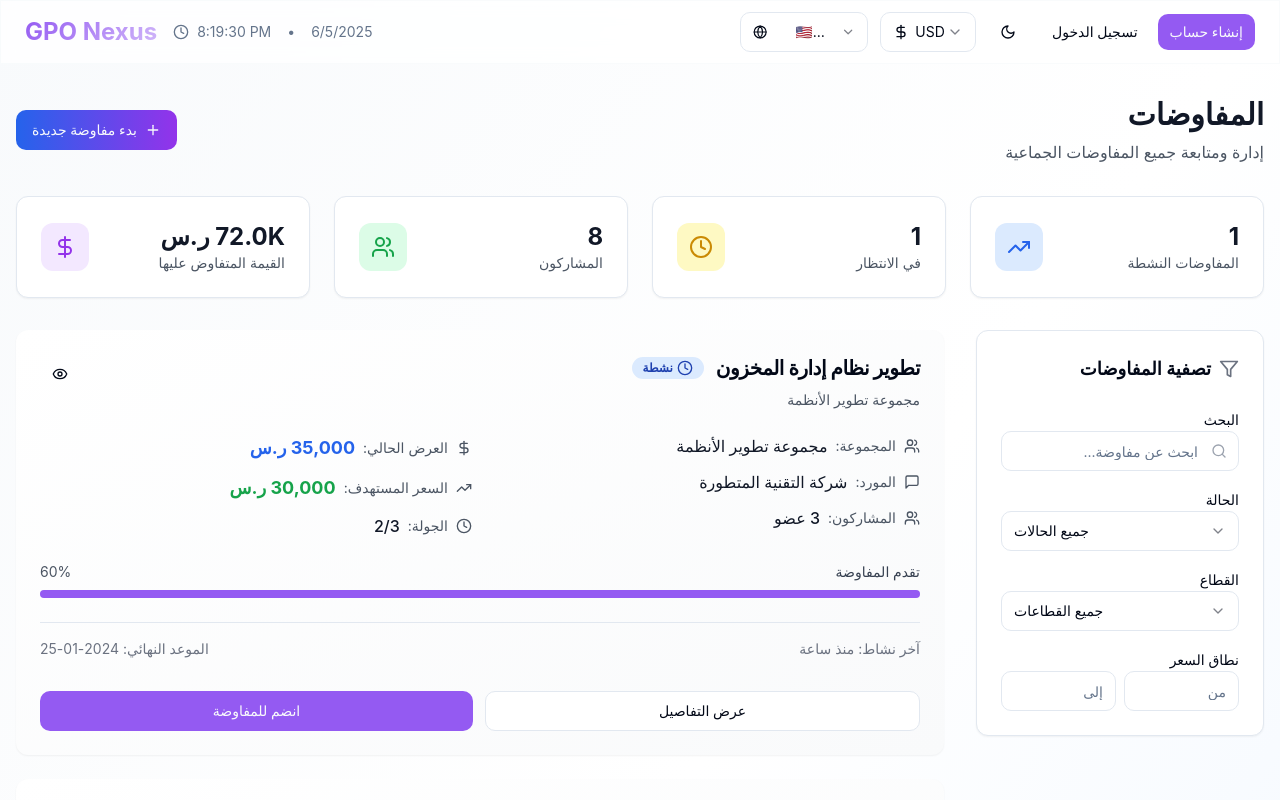
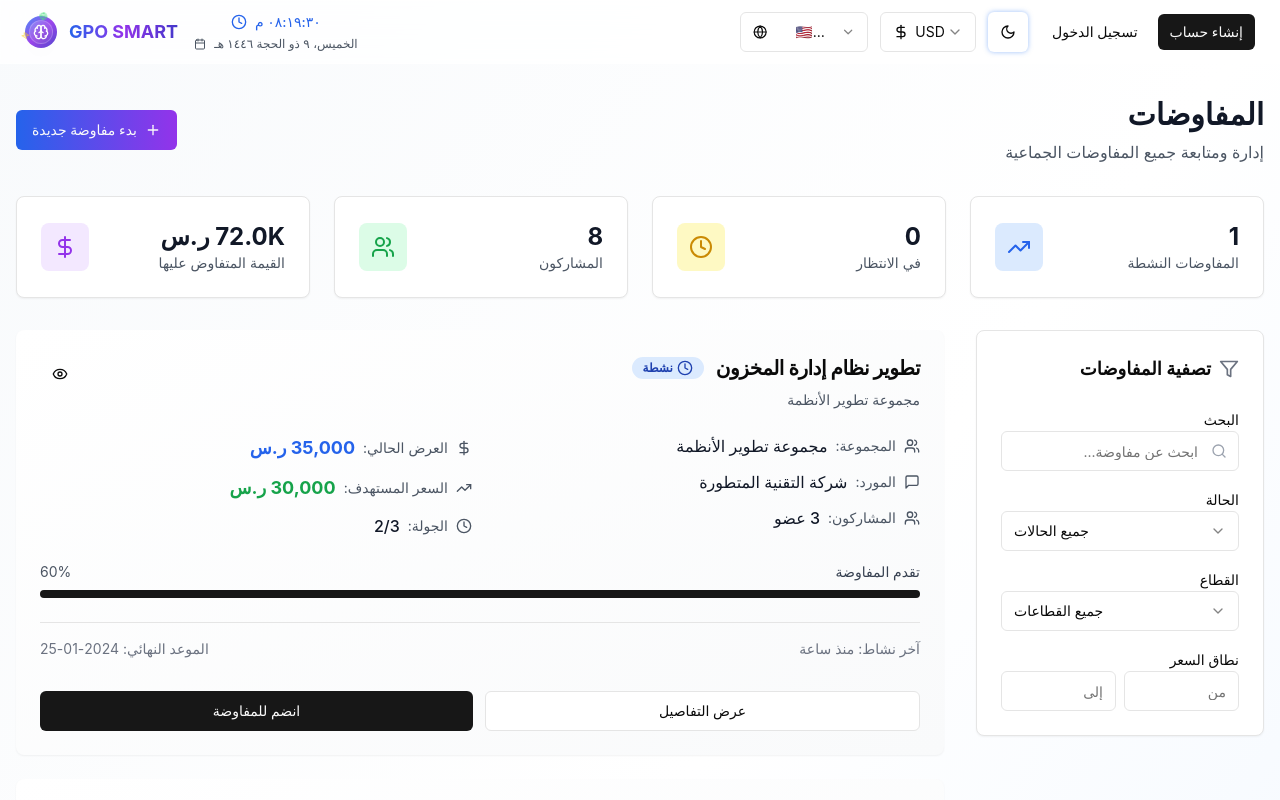
Before and after one commit to khedro7777/nexus-ai-workspace, a React (Vite) app: page /negotiations in a window 1280 px wide. Shown: the top 800 px of the page. Built offline with nearby package versions, Linux system fonts and the light colour scheme.

Commit message:
Refactor: Implement logo, title, and date/time updates
- Replace GPO Nexus with GPO SMART logo and title.
- Add current date, time, and user information to all pages.
- Fix build errors in Negotiations and Suppliers pages.

```diff
--- a/index.html
+++ b/index.html
@@ -5,7 +5,7 @@
     <meta charset="UTF-8" />
     <link rel="icon" type="image/svg+xml" href="/favicon.ico" />
     <meta name="viewport" content="width=device-width, initial-scale=1.0" />
-    <title>GPO Nexus - منصة التعاقد الذكي</title>
+    <title>GPO SMART - منصة التعاقد الذكي</title>
     <meta name="description" content="منصة التعاقد الذكي بين المشترين والموردين والمستقلين" />
 
     <!-- PWA Configuration -->
@@ -13,22 +13,22 @@
     <meta name="theme-color" content="#2563eb" />
     <meta name="apple-mobile-web-app-capable" content="yes" />
     <meta name="apple-mobile-web-app-status-bar-style" content="default" />
-    <meta name="apple-mobile-web-app-title" content="GPO Nexus" />
+    <meta name="apple-mobile-web-app-title" content="GPO SMART" />
 
     <!-- Mobile optimization -->
     <meta name="mobile-web-app-capable" content="yes" />
-    <meta name="application-name" content="GPO Nexus" />
+    <meta name="application-name" content="GPO SMART" />
 
     <!-- Arabic language support -->
     <meta name="language" content="Arabic" />
     <meta name="dir" content="rtl" />
 
     <!-- SEO Meta Tags -->
-    <meta name="keywords" content="تعاقد ذكي, شراء تعاوني, تسويق تعاوني, موردين, مستقلين, GPO" />
-    <meta name="author" content="GPO Nexus Team" />
+    <meta name="keywords" content="تعاقد ذكي, شراء تعاوني, تسويق تعاوني, موردين, مستقلين, GPO SMART" />
+    <meta name="author" content="GPO SMART Team" />
 
     <!-- Open Graph -->
-    <meta property="og:title" content="GPO Nexus - منصة التعاقد الذكي" />
+    <meta property="og:title" content="GPO SMART - منصة التعاقد الذكي" />
     <meta property="og:description" content="منصة التعاقد الذكي بين المشترين والموردين والمستقلين" />
     <meta property="og:type" content="website" />
     <meta property="og:locale" content="ar_SA" />
--- a/src/components/layout/Header.tsx
+++ b/src/components/layout/Header.tsx
@@ -1,6 +1,6 @@
 
 import React, { useState } from 'react';
-import { Menu, Sun, Moon, Globe, Clock, DollarSign, User } from 'lucide-react';
+import { Menu, Sun, Moon, Globe, DollarSign, User } from 'lucide-react';
 import { Button } from '@/components/ui/button';
 import { Select, SelectContent, SelectItem, SelectTrigger, SelectValue } from '@/components/ui/select';
 import { useTheme } from '@/hooks/useTheme';
@@ -8,6 +8,8 @@ import { useLanguage } from '@/hooks/useLanguage';
 import { useAuth } from '@/hooks/useAuth';
 import { Link } from 'react-router-dom';
 import MobileMenu from './MobileMenu';
+import Logo from './Logo';
+import UserDateTime from './UserDateTime';
 
 interface HeaderProps {
   sidebarOpen: boolean;
@@ -18,12 +20,6 @@ const Header: React.FC<HeaderProps> = ({ sidebarOpen, setSidebarOpen }) => {
   const { theme, toggleTheme } = useTheme();
   const { language, setLanguage, t } = useLanguage();
   const { user, signOut } = useAuth();
-  const [currentTime, setCurrentTime] = useState(new Date());
-
-  React.useEffect(() => {
-    const timer = setInterval(() => setCurrentTime(new Date()), 1000);
-    return () => clearInterval(timer);
-  }, []);
 
   const languages = [
     { code: 'en', name: 'English', flag: '🇺🇸' },
@@ -41,14 +37,11 @@ const Header: React.FC<HeaderProps> = ({ sidebarOpen, setSidebarOpen }) => {
   return (
     <header className="glass border-b sticky top-0 z-50 w-full h-16 flex items-center justify-between px-6" dir={language === 'ar' ? 'rtl' : 'ltr'}>
       <div className="flex items-center gap-4">
-        <Link to="/" className="text-2xl font-bold gradient-text">
-          GPO Nexus
+        <Link to="/">
+          <Logo size="sm" />
         </Link>
-        <div className="hidden md:flex items-center gap-2 text-sm text-muted-foreground">
-          <Clock className="w-4 h-4" />
-          <span>{currentTime.toLocaleTimeString()}</span>
-          <span className="mx-2">•</span>
-          <span>{currentTime.toLocaleDateString()}</span>
+        <div className="hidden lg:block">
+          <UserDateTime />
         </div>
       </div>
 
--- /dev/null
+++ b/src/components/layout/Logo.tsx
@@ -0,0 +1,66 @@
+
+import React from 'react';
+import { Brain, Zap, Globe } from 'lucide-react';
+
+interface LogoProps {
+  size?: 'sm' | 'md' | 'lg';
+  showText?: boolean;
+  className?: string;
+}
+
+const Logo: React.FC<LogoProps> = ({ size = 'md', showText = true, className = '' }) => {
+  const sizeClasses = {
+    sm: 'w-8 h-8',
+    md: 'w-10 h-10',
+    lg: 'w-16 h-16'
+  };
+
+  const textSizeClasses = {
+    sm: 'text-lg',
+    md: 'text-2xl',
+    lg: 'text-4xl'
+  };
+
+  return (
+    <div className={`flex items-center gap-3 ${className}`}>
+      {/* Innovative Logo Design */}
+      <div className={`relative ${sizeClasses[size]} flex items-center justify-center`}>
+        {/* Outer ring with gradient */}
+        <div className="absolute inset-0 rounded-full bg-gradient-to-br from-blue-500 via-purple-600 to-indigo-700 animate-pulse"></div>
+
+        {/* Inner circle with glass effect */}
+        <div className="absolute inset-1 rounded-full bg-gradient-to-br from-white/20 to-white/5 backdrop-blur-sm border border-white/20"></div>
+
+        {/* Central icon with glow effect */}
+        <div className="relative z-10 flex items-center justify-center">
+          <Brain className={`${size === 'sm' ? 'w-4 h-4' : size === 'md' ? 'w-5 h-5' : 'w-8 h-8'} text-white drop-shadow-lg`} />
+        </div>
+
+        {/* Orbiting elements */}
+        <div className="absolute inset-0 animate-spin" style={{ animationDuration: '8s' }}>
+          <Zap className={`absolute -top-1 left-1/2 transform -translate-x-1/2 ${size === 'sm' ? 'w-2 h-2' : 'w-3 h-3'} text-yellow-400`} />
+        </div>
+
+        <div className="absolute inset-0 animate-spin" style={{ animationDuration: '12s', animationDirection: 'reverse' }}>
+          <Globe className={`absolute -bottom-1 left-1/2 transform -translate-x-1/2 ${size === 'sm' ? 'w-2 h-2' : 'w-3 h-3'} text-green-400`} />
+        </div>
+      </div>
+
+      {/* Brand Text */}
+      {showText && (
+        <div className="flex flex-col">
+          <h1 className={`font-bold gradient-text ${textSizeClasses[size]} leading-none`}>
+            GPO SMART
+          </h1>
+          {size !== 'sm' && (
+            <span className="text-xs text-gray-500 font-medium tracking-wider">
+              منصة التعاقد الذكي
+            </span>
+          )}
+        </div>
+      )}
+    </div>
+  );
+};
+
+export default Logo;
--- /dev/null
+++ b/src/components/layout/UserDateTime.tsx
@@ -0,0 +1,48 @@
+
+import React, { useState, useEffect } from 'react';
+import { Clock, Calendar } from 'lucide-react';
+
+const UserDateTime: React.FC = () => {
+  const [currentTime, setCurrentTime] = useState(new Date());
+
+  useEffect(() => {
+    const timer = setInterval(() => {
+      setCurrentTime(new Date());
+    }, 1000);
+
+    return () => clearInterval(timer);
+  }, []);
+
+  const formatTime = (date: Date) => {
+    return date.toLocaleTimeString('ar-SA', {
+      hour: '2-digit',
+      minute: '2-digit',
+      second: '2-digit',
+      hour12: true
+    });
+  };
+
+  const formatDate = (date: Date) => {
+    return date.toLocaleDateString('ar-SA', {
+      weekday: 'long',
+      year: 'numeric',
+      month: 'long',
+      day: 'numeric'
+    });
+  };
+
+  return (
+    <div className="flex flex-col items-center gap-1 text-sm">
+      <div className="flex items-center gap-2 text-blue-600 font-medium">
+        <Clock className="w-4 h-4" />
+        <span dir="ltr">{formatTime(currentTime)}</span>
+      </div>
+      <div className="flex items-center gap-2 text-gray-600 text-xs">
+        <Calendar className="w-3 h-3" />
+        <span>{formatDate(currentTime)}</span>
+      </div>
+    </div>
+  );
+};
+
+export default UserDateTime;
--- a/src/index.css
+++ b/src/index.css
@@ -6,63 +6,57 @@
 @layer base {
   :root {
     --background: 0 0% 100%;
-    --foreground: 222.2 84% 4.9%;
+    --foreground: 0 0% 3.9%;
     --card: 0 0% 100%;
-    --card-foreground: 222.2 84% 4.9%;
+    --card-foreground: 0 0% 3.9%;
     --popover: 0 0% 100%;
-    --popover-foreground: 222.2 84% 4.9%;
-    --primary: 263 85% 65%;
-    --primary-foreground: 210 40% 98%;
-    --secondary: 210 40% 96.1%;
-    --secondary-foreground: 222.2 47.4% 11.2%;
-    --muted: 210 40% 96.1%;
-    --muted-foreground: 215.4 16.3% 46.9%;
-    --accent: 210 40% 96.1%;
-    --accent-foreground: 222.2 47.4% 11.2%;
+    --popover-foreground: 0 0% 3.9%;
+    --primary: 0 0% 9%;
+    --primary-foreground: 0 0% 98%;
+    --secondary: 0 0% 96.1%;
+    --secondary-foreground: 0 0% 9%;
+    --muted: 0 0% 96.1%;
+    --muted-foreground: 0 0% 45.1%;
+    --accent: 0 0% 96.1%;
+    --accent-foreground: 0 0% 9%;
     --destructive: 0 84.2% 60.2%;
-    --destructive-foreground: 210 40% 98%;
-    --border: 214.3 31.8% 91.4%;
-    --input: 214.3 31.8% 91.4%;
-    --ring: 222.2 84% 4.9%;
-    --radius: 0.75rem;
-    --sidebar-background: 0 0% 98%;
-    --sidebar-foreground: 240 5.3% 26.1%;
-    --sidebar-primary: 240 5.9% 10%;
-    --sidebar-primary-foreground: 0 0% 98%;
-    --sidebar-accent: 240 4.8% 95.9%;
-    --sidebar-accent-foreground: 240 5.9% 10%;
-    --sidebar-border: 220 13% 91%;
-    --sidebar-ring: 217.2 91.2% 59.8%;
+    --destructive-foreground: 0 0% 98%;
+    --border: 0 0% 89.8%;
+    --input: 0 0% 89.8%;
+    --ring: 0 0% 3.9%;
+    --chart-1: 12 76% 61%;
+    --chart-2: 173 58% 39%;
+    --chart-3: 197 37% 24%;
+    --chart-4: 43 74% 66%;
+    --chart-5: 27 87% 67%;
+    --radius: 0.5rem;
   }
 
   .dark {
-    --background: 222.2 84% 4.9%;
-    --foreground: 210 40% 98%;
-    --card: 222.2 84% 4.9%;
-    --card-foreground: 210 40% 98%;
-    --popover: 222.2 84% 4.9%;
-    --popover-foreground: 210 40% 98%;
-    --primary: 263 85% 70%;
-    --primary-foreground: 222.2 47.4% 11.2%;
-    --secondary: 217.2 32.6% 17.5%;
-    --secondary-foreground: 210 40% 98%;
-    --muted: 217.2 32.6% 17.5%;
-    --muted-foreground: 215 20.2% 65.1%;
-    --accent: 217.2 32.6% 17.5%;
-    --accent-foreground: 210 40% 98%;
+    --background: 0 0% 3.9%;
+    --foreground: 0 0% 98%;
+    --card: 0 0% 3.9%;
+    --card-foreground: 0 0% 98%;
+    --popover: 0 0% 3.9%;
+    --popover-foreground: 0 0% 98%;
+    --primary: 0 0% 98%;
+    --primary-foreground: 0 0% 9%;
+    --secondary: 0 0% 14.9%;
+    --secondary-foreground: 0 0% 98%;
+    --muted: 0 0% 14.9%;
+    --muted-foreground: 0 0% 63.9%;
+    --accent: 0 0% 14.9%;
+    --accent-foreground: 0 0% 98%;
     --destructive: 0 62.8% 30.6%;
-    --destructive-foreground: 210 40% 98%;
-    --border: 217.2 32.6% 17.5%;
-    --input: 217.2 32.6% 17.5%;
-    --ring: 212.7 26.8% 83.9%;
-    --sidebar-background: 240 5.9% 10%;
-    --sidebar-foreground: 240 4.8% 95.9%;
-    --sidebar-primary: 224.3 76.3% 48%;
-    --sidebar-primary-foreground: 0 0% 100%;
-    --sidebar-accent: 240 3.7% 15.9%;
-    --sidebar-accent-foreground: 240 4.8% 95.9%;
-    --sidebar-border: 240 3.7% 15.9%;
-    --sidebar-ring: 217.2 91.2% 59.8%;
+    --destructive-foreground: 0 0% 98%;
+    --border: 0 0% 14.9%;
+    --input: 0 0% 14.9%;
+    --ring: 0 0% 83.1%;
+    --chart-1: 220 70% 50%;
+    --chart-2: 160 60% 45%;
+    --chart-3: 30 80% 55%;
+    --chart-4: 280 65% 60%;
+    --chart-5: 340 75% 55%;
   }
 }
 
@@ -70,60 +64,100 @@
   * {
     @apply border-border;
   }
-
   body {
-    @apply bg-background text-foreground font-sans;
-    background: linear-gradient(135deg, hsl(var(--background)) 0%, hsl(var(--muted)) 100%);
-    min-height: 100vh;
-  }
-
-  .dark body {
-    background: linear-gradient(135deg, hsl(var(--background)) 0%, hsl(220 27% 18%) 100%);
+    @apply bg-background text-foreground;
   }
 }
 
-@layer components {
-  .card-hover {
-    @apply hover:shadow-lg transition-all duration-300 hover:-translate-y-1;
+/* Glass morphism effect */
+.glass {
+  @apply bg-white/80 backdrop-blur-md border border-white/20;
+}
+
+/* Gradient text effect */
+.gradient-text {
+  @apply bg-gradient-to-r from-blue-600 via-purple-600 to-indigo-700 bg-clip-text text-transparent;
+}
+
+/* Animated pulse glow */
+@keyframes pulse-glow {
+  0%, 100% { box-shadow: 0 0 5px rgba(59, 130, 246, 0.5); }
+  50% { box-shadow: 0 0 20px rgba(59, 130, 246, 0.8), 0 0 30px rgba(59, 130, 246, 0.4); }
+}
+
+.animate-pulse-glow {
+  animation: pulse-glow 2s ease-in-out infinite;
+}
+
+/* Custom scrollbar */
+::-webkit-scrollbar {
+  width: 6px;
+}
+
+::-webkit-scrollbar-track {
+  @apply bg-gray-100;
+}
+
+::-webkit-scrollbar-thumb {
+  @apply bg-gray-400 rounded-full;
+}
+
+::-webkit-scrollbar-thumb:hover {
+  @apply bg-gray-600;
+}
+
+/* RTL Support */
+[dir="rtl"] {
+  direction: rtl;
+}
+
+[dir="rtl"] .space-x-2 > * + * {
+  margin-right: 0.5rem;
+  margin-left: 0;
+}
+
+[dir="rtl"] .space-x-4 > * + * {
+  margin-right: 1rem;
+  margin-left: 0;
+}
+
+/* Mobile responsive improvements */
+@media (max-width: 640px) {
+  .container {
+    @apply px-4;
   }
 
-  .glass {
-    backdrop-filter: blur(10px);
-    background: hsla(var(--background) / 0.8);
-    border: 1px solid hsla(var(--border) / 0.2);
+  .text-4xl {
+    @apply text-2xl;
   }
 
-  .gradient-text {
-    background: linear-gradient(135deg, hsl(var(--primary)) 0%, hsl(263 85% 85%) 100%);
-    -webkit-background-clip: text;
-    -webkit-text-fill-color: transparent;
-    background-clip: text;
+  .text-6xl {
+    @apply text-3xl;
   }
 }
 
-@keyframes fade-in {
-  from { opacity: 0; transform: translateY(20px); }
-  to { opacity: 1; transform: translateY(0); }
+/* Loading animations */
+@keyframes shimmer {
+  0% { background-position: -200px 0; }
+  100% { background-position: calc(200px + 100%) 0; }
 }
 
-@keyframes slide-in-right {
-  from { transform: translateX(100%); }
-  to { transform: translateX(0); }
+.shimmer {
+  background: linear-gradient(90deg, #f0f0f0 25%, #e0e0e0 50%, #f0f0f0 75%);
+  background-size: 200px 100%;
+  animation: shimmer 1.5s infinite;
 }
 
-@keyframes pulse-glow {
-  0%, 100% { box-shadow: 0 0 0 0 hsl(var(--primary) / 0.4); }
-  50% { box-shadow: 0 0 0 10px hsl(var(--primary) / 0); }
+/* Focus improvements for accessibility */
+.focus\:ring-2:focus {
+  --tw-ring-offset-shadow: var(--tw-ring-inset) 0 0 0 var(--tw-ring-offset-width) var(--tw-ring-offset-color);
+  --tw-ring-shadow: var(--tw-ring-inset) 0 0 0 calc(2px + var(--tw-ring-offset-width)) var(--tw-ring-color);
+  box-shadow: var(--tw-ring-offset-shadow), var(--tw-ring-shadow), var(--tw-shadow, 0 0 #0000);
 }
 
-.animate-fade-in {
-  animation: fade-in 0.6s ease-out;
+/* Print styles */
+@media print {
+  .no-print {
+    display: none !important;
+  }
 }
-
-.animate-slide-in-right {
-  animation: slide-in-right 0.3s ease-out;
-}
-
-.animate-pulse-glow {
-  animation: pulse-glow 2s infinite;
-}
--- a/src/pages/Negotiations.tsx
+++ b/src/pages/Negotiations.tsx
@@ -9,9 +9,14 @@ import NegotiationCard from '@/components/negotiations/NegotiationCard';
 import NegotiationFilters from '@/components/negotiations/NegotiationFilters';
 import { useNegotiationsData } from '@/hooks/useNegotiationsData';
 
+interface FilterState {
+  search?: string;
+  status?: string;
+}
+
 const Negotiations = () => {
   const [sidebarOpen, setSidebarOpen] = useState(false);
-  const [filters, setFilters] = useState({});
+  const [filters, setFilters] = useState<FilterState>({});
   const { negotiations, loading, updateNegotiationStatus, addMessage, submitOffer } = useNegotiationsData();
 
   const stats = [
@@ -23,7 +28,7 @@ const Negotiations = () => {
     },
     {
       title: 'في الانتظار',
-      value: negotiations.filter(n => n.status === 'pending').length.toString(),
+      value: negotiations.filter(n => n.status === 'paused').length.toString(),
       icon: Clock,
       color: 'bg-yellow-100 text-yellow-600'
     },
--- a/src/pages/Suppliers.tsx
+++ b/src/pages/Suppliers.tsx
@@ -9,10 +9,16 @@ import SupplierCard from '@/components/suppliers/SupplierCard';
 import SupplierFilters from '@/components/suppliers/SupplierFilters';
 import { useSuppliersData } from '@/hooks/useSuppliersData';
 
+interface FilterState {
+  search?: string;
+  sector?: string;
+  verified?: boolean;
+}
+
 const Suppliers = () => {
   const [sidebarOpen, setSidebarOpen] = useState(false);
-  const [filters, setFilters] = useState({});
-  const { suppliers, loading, addSupplier, updateSupplier } = useSuppliersData();
+  const [filters, setFilters] = useState<FilterState>({});
+  const { suppliers, loading, addSupplier, updateSupplierStatus } = useSuppliersData();
 
   const stats = [
     {
@@ -23,7 +29,7 @@ const Suppliers = () => {
     },
     {
       title: 'موردين موثقين',
-      value: suppliers.filter(s => s.verified).length.toString(),
+      value: suppliers.filter(s => s.status === 'verified').length.toString(),
       icon: Award,
       color: 'bg-green-100 text-green-600'
     },
@@ -45,10 +51,10 @@ const Suppliers = () => {
     if (filters.search && !supplier.name.toLowerCase().includes(filters.search.toLowerCase())) {
       return false;
     }
-    if (filters.sector && filters.sector !== 'all' && !supplier.sector.includes(filters.sector)) {
+    if (filters.sector && filters.sector !== 'all' && !supplier.category.includes(filters.sector)) {
       return false;
     }
-    if (filters.verified && !supplier.verified) {
+    if (filters.verified && supplier.status !== 'verified') {
       return false;
     }
     return true;
@@ -82,8 +88,7 @@ const Suppliers = () => {
             className="flex items-center gap-2 bg-gradient-to-r from-blue-600 to-purple-600"
             onClick={() => addSupplier({
               name: 'مورد جديد',
-              description: 'وصف المورد',
-              sector: ['عام'],
+              category: 'عام',
               location: 'الرياض'
             })}
           >
@@ -123,7 +128,22 @@ const Suppliers = () => {
           {/* Suppliers List */}
           <div className="lg:col-span-3 space-y-6">
             {filteredSuppliers.map((supplier) => (
-              <SupplierCard key={supplier.id} supplier={supplier} />
+              <SupplierCard key={supplier.id} supplier={{
+                id: supplier.id,
+                name: supplier.name,
+                description: supplier.category,
+                logo: supplier.logo,
+                rating: supplier.rating,
+                reviewCount: Math.floor(Math.random() * 100) + 10,
+                location: supplier.location,
+                sector: [supplier.category],
+                verified: supplier.status === 'verified',
+                responseTime: '2 ساعات',
+                completedOrders: Math.floor(Math.random() * 500) + 50,
+                joinedDate: supplier.createdAt,
+                specialties: [supplier.category],
+                deliveryRadius: '50 كم'
+              }} />
             ))}
             {filteredSuppliers.length === 0 && (
               <div className="text-center py-8 text-gray-500">
```
Also changed, not shown: src/pages/Index.tsx (+10 -2 lines).
